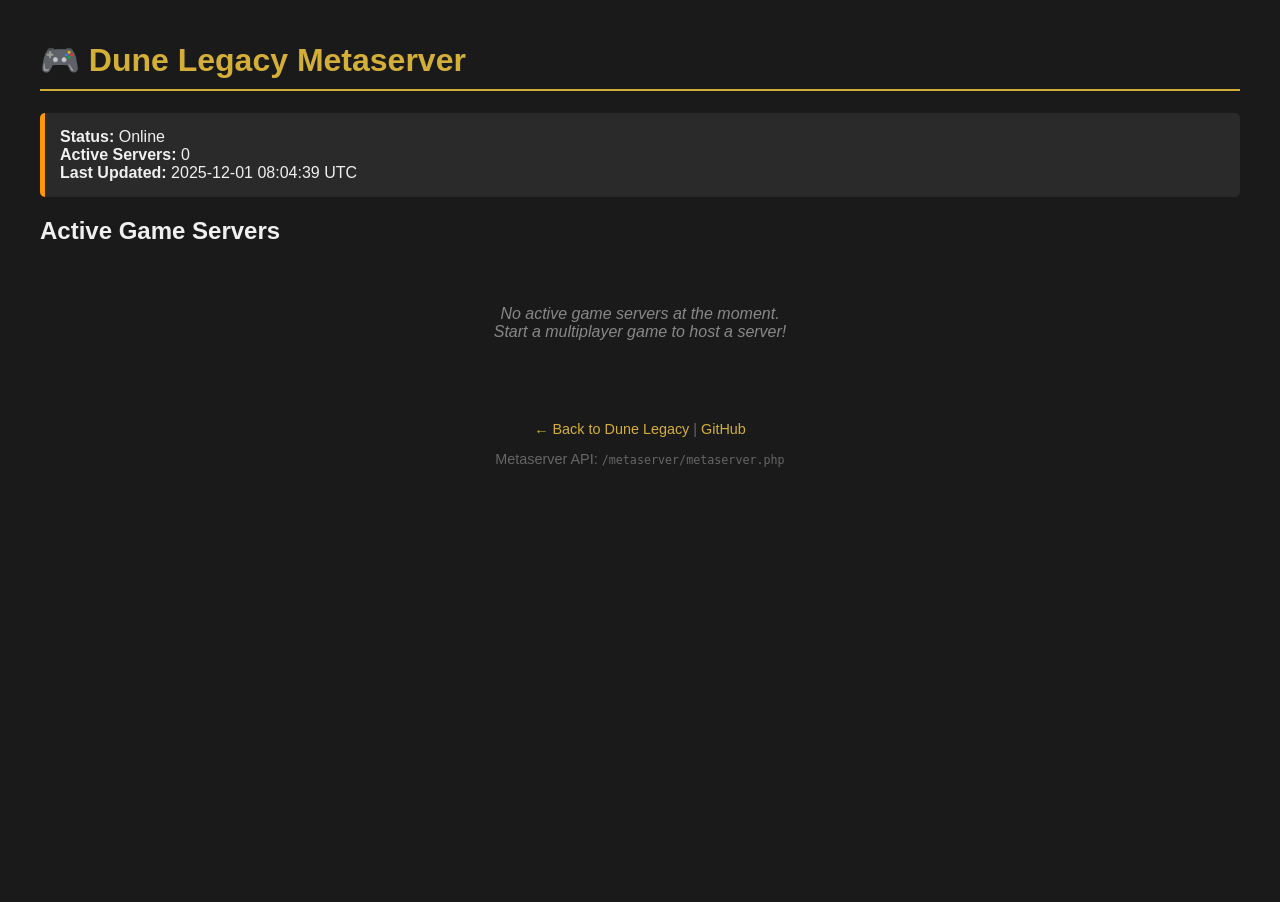
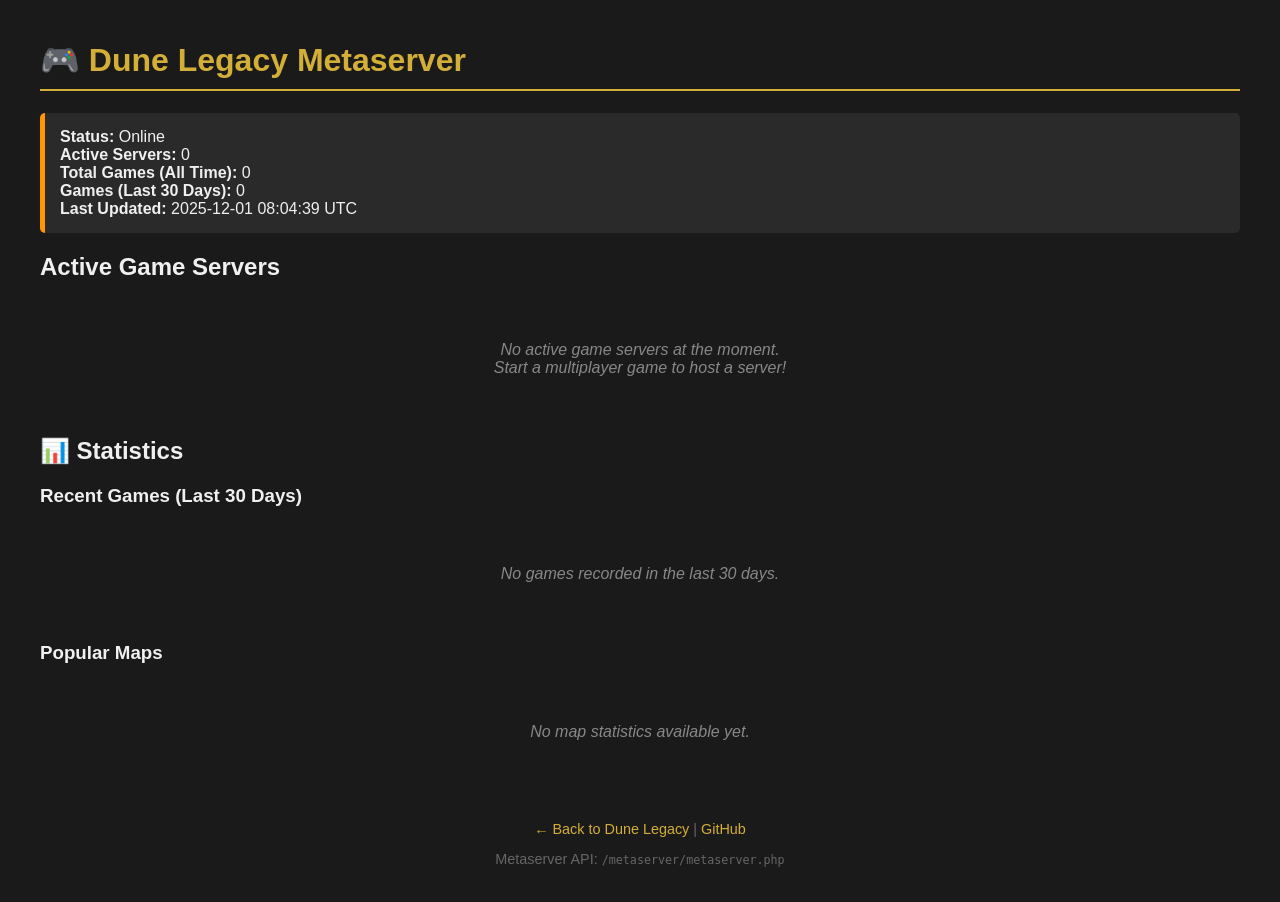
Before and after one commit to svan058/dunelegacy.com, a PHP site: page / in a window 1280 px wide. Before the commit the page ends 467 px from the top, so only its background shows below. Run offline with PHP 8.4, Linux system fonts and the light colour scheme.

Commit message:
Add game history tracking (last 30 days)
Features:
- Track all games hosted with timestamps
- Display recent games (last 30 days) with time ago
- Track and display popular maps (top 10)
- Show total games all-time and last 30 days
- Auto-clean games older than 30 days
- Store statistics in stats.json

The metaserver page now shows game activity even when
no games are currently running.

```diff
--- a/metaserver/index.php
+++ b/metaserver/index.php
@@ -84,9 +84,16 @@
     $count = count($activeServers);
     ?>
 
+    <?php
+    $stats = getStats();
+    $recentGamesCount = count($stats['recent_games'] ?? []);
+    ?>
+
     <div class="status <?php echo $count > 0 ? 'ok' : 'warning'; ?>">
         <strong>Status:</strong> Online<br>
         <strong>Active Servers:</strong> <?php echo $count; ?><br>
+        <strong>Total Games (All Time):</strong> <?php echo number_format($stats['total_games'] ?? 0); ?><br>
+        <strong>Games (Last 30 Days):</strong> <?php echo number_format($recentGamesCount); ?><br>
         <strong>Last Updated:</strong> <?php echo date('Y-m-d H:i:s'); ?> UTC
     </div>
 
@@ -122,6 +129,77 @@
         </div>
     <?php endif; ?>
 
+    <h2>📊 Statistics</h2>
+
+    <h3>Recent Games (Last 30 Days)</h3>
+    <?php if ($recentGamesCount > 0): ?>
+        <table>
+            <thead>
+                <tr>
+                    <th>Game Name</th>
+                    <th>Map</th>
+                    <th>Players</th>
+                    <th>Version</th>
+                    <th>Time</th>
+                </tr>
+            </thead>
+            <tbody>
+                <?php
+                // Show last 20 games
+                $recentGames = array_slice(array_reverse($stats['recent_games']), 0, 20);
+                foreach ($recentGames as $game):
+                    $timeAgo = time() - $game['timestamp'];
+                    if ($timeAgo < 3600) {
+                        $timeStr = floor($timeAgo / 60) . ' min ago';
+                    } elseif ($timeAgo < 86400) {
+                        $timeStr = floor($timeAgo / 3600) . ' hours ago';
+                    } else {
+                        $timeStr = floor($timeAgo / 86400) . ' days ago';
+                    }
+                ?>
+                    <tr>
+                        <td><?php echo htmlspecialchars($game['name']); ?></td>
+                        <td><?php echo htmlspecialchars($game['map']); ?></td>
+                        <td><?php echo $game['maxPlayers']; ?> max</td>
+                        <td><?php echo htmlspecialchars($game['version']); ?></td>
+                        <td><?php echo $timeStr; ?></td>
+                    </tr>
+                <?php endforeach; ?>
+            </tbody>
+        </table>
+    <?php else: ?>
+        <div class="empty">
+            No games recorded in the last 30 days.
+        </div>
+    <?php endif; ?>
+
+    <h3>Popular Maps</h3>
+    <?php if (!empty($stats['popular_maps'])): ?>
+        <table>
+            <thead>
+                <tr>
+                    <th>Map Name</th>
+                    <th>Times Played</th>
+                </tr>
+            </thead>
+            <tbody>
+                <?php
+                $topMaps = array_slice($stats['popular_maps'], 0, 10, true);
+                foreach ($topMaps as $map => $count):
+                ?>
+                    <tr>
+                        <td><?php echo htmlspecialchars($map); ?></td>
+                        <td><?php echo number_format($count); ?></td>
+                    </tr>
+                <?php endforeach; ?>
+            </tbody>
+        </table>
+    <?php else: ?>
+        <div class="empty">
+            No map statistics available yet.
+        </div>
+    <?php endif; ?>
+
     <div class="footer">
         <p>
             <a href="/">← Back to Dune Legacy</a> |
--- a/metaserver/metaserver.php
+++ b/metaserver/metaserver.php
@@ -18,6 +18,9 @@ if (!defined('DATA_FILE')) {
 }
 if (!defined('MAX_SERVERS')) {
     define('MAX_SERVERS', 100);
+}
+if (!defined('STATS_FILE')) {
+    define('STATS_FILE', DATA_DIR . '/stats.json');
 }
 
 // Ensure data directory exists and is writable
@@ -95,6 +98,10 @@ function handleAdd() {
     ];
 
     saveServers($servers);
+
+    // Record game start in statistics
+    recordGameStart($name, $map, $maxPlayers, $version);
+
     echo "OK\n";
 }
 
@@ -221,3 +228,102 @@ function sanitize($str) {
     $str = substr($str, 0, 255);
     return $str;
 }
+
+/**
+ * Record a game start in statistics
+ */
+function recordGameStart($name, $map, $maxPlayers, $version) {
+    $stats = loadStats();
+
+    // Initialize stats structure if needed
+    if (!isset($stats['total_games'])) {
+        $stats['total_games'] = 0;
+        $stats['recent_games'] = [];
+        $stats['popular_maps'] = [];
+    }
+
+    // Increment total games
+    $stats['total_games']++;
+
+    // Add to recent games (last 30 days)
+    $stats['recent_games'][] = [
+        'name' => $name,
+        'map' => $map,
+        'maxPlayers' => $maxPlayers,
+        'version' => $version,
+        'timestamp' => time()
+    ];
+
+    // Clean old games (older than 30 days)
+    $monthAgo = time() - (30 * 24 * 60 * 60);
+    $stats['recent_games'] = array_filter($stats['recent_games'], function($game) use ($monthAgo) {
+        return $game['timestamp'] > $monthAgo;
+    });
+
+    // Update popular maps count
+    if (!isset($stats['popular_maps'][$map])) {
+        $stats['popular_maps'][$map] = 0;
+    }
+    $stats['popular_maps'][$map]++;
+
+    saveStats($stats);
+}
+
+/**
+ * Get statistics
+ */
+function getStats() {
+    $stats = loadStats();
+
+    // Clean old recent games
+    if (isset($stats['recent_games'])) {
+        $monthAgo = time() - (30 * 24 * 60 * 60);
+        $stats['recent_games'] = array_filter($stats['recent_games'], function($game) use ($monthAgo) {
+            return $game['timestamp'] > $monthAgo;
+        });
+    }
+
+    // Sort popular maps by count
+    if (isset($stats['popular_maps'])) {
+        arsort($stats['popular_maps']);
+    }
+
+    return $stats;
+}
+
+/**
+ * Load statistics from file
+ */
+function loadStats() {
+    if (!file_exists(STATS_FILE)) {
+        return [
+            'total_games' => 0,
+            'recent_games' => [],
+            'popular_maps' => []
+        ];
+    }
+
+    $data = @file_get_contents(STATS_FILE);
+    if ($data === false) {
+        return [
+            'total_games' => 0,
+            'recent_games' => [],
+            'popular_maps' => []
+        ];
+    }
+
+    $stats = @json_decode($data, true);
+    return is_array($stats) ? $stats : [
+        'total_games' => 0,
+        'recent_games' => [],
+        'popular_maps' => []
+    ];
+}
+
+/**
+ * Save statistics to file
+ */
+function saveStats($stats) {
+    $data = json_encode($stats, JSON_PRETTY_PRINT);
+    @file_put_contents(STATS_FILE, $data, LOCK_EX);
+}
```
